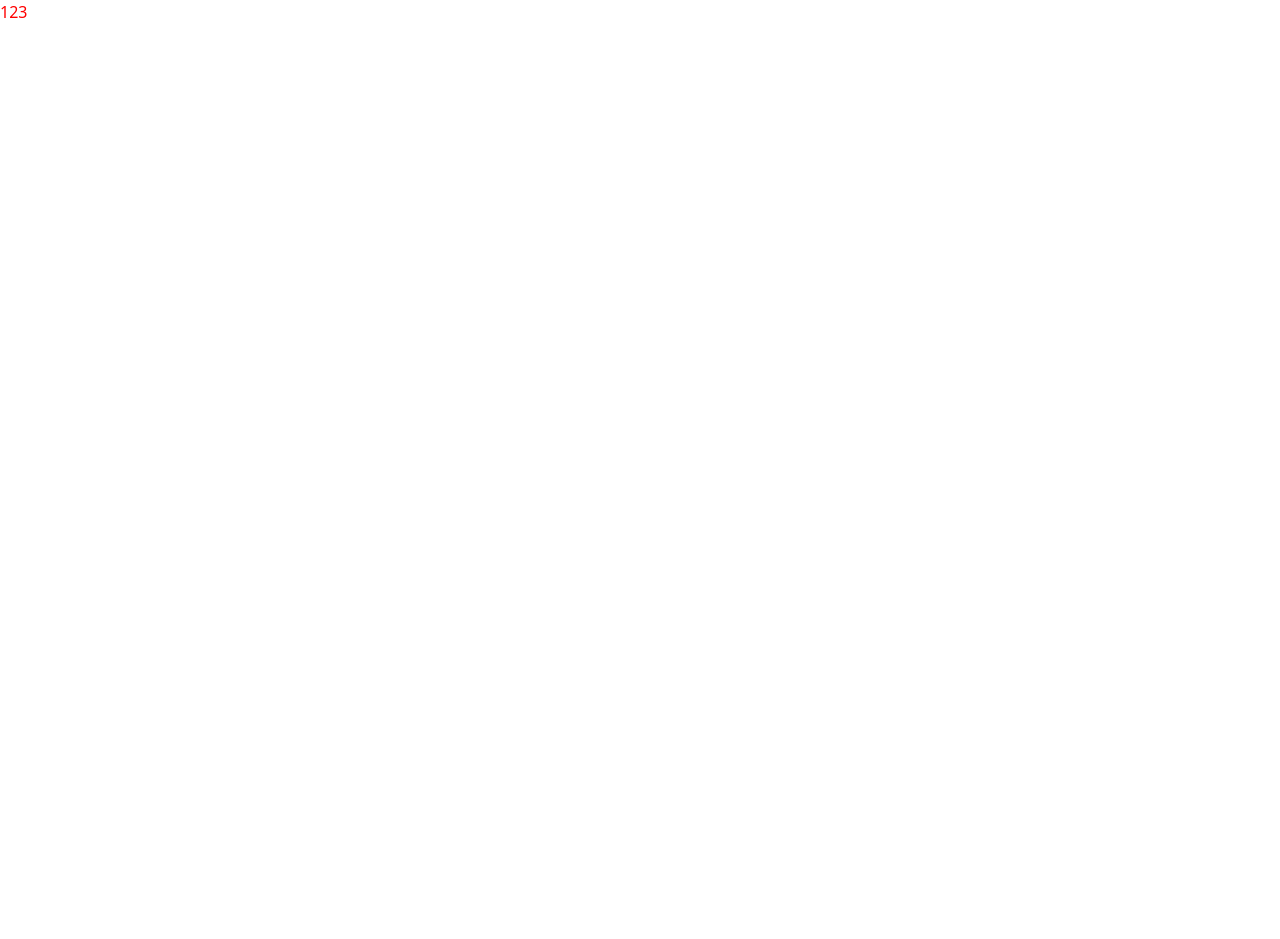
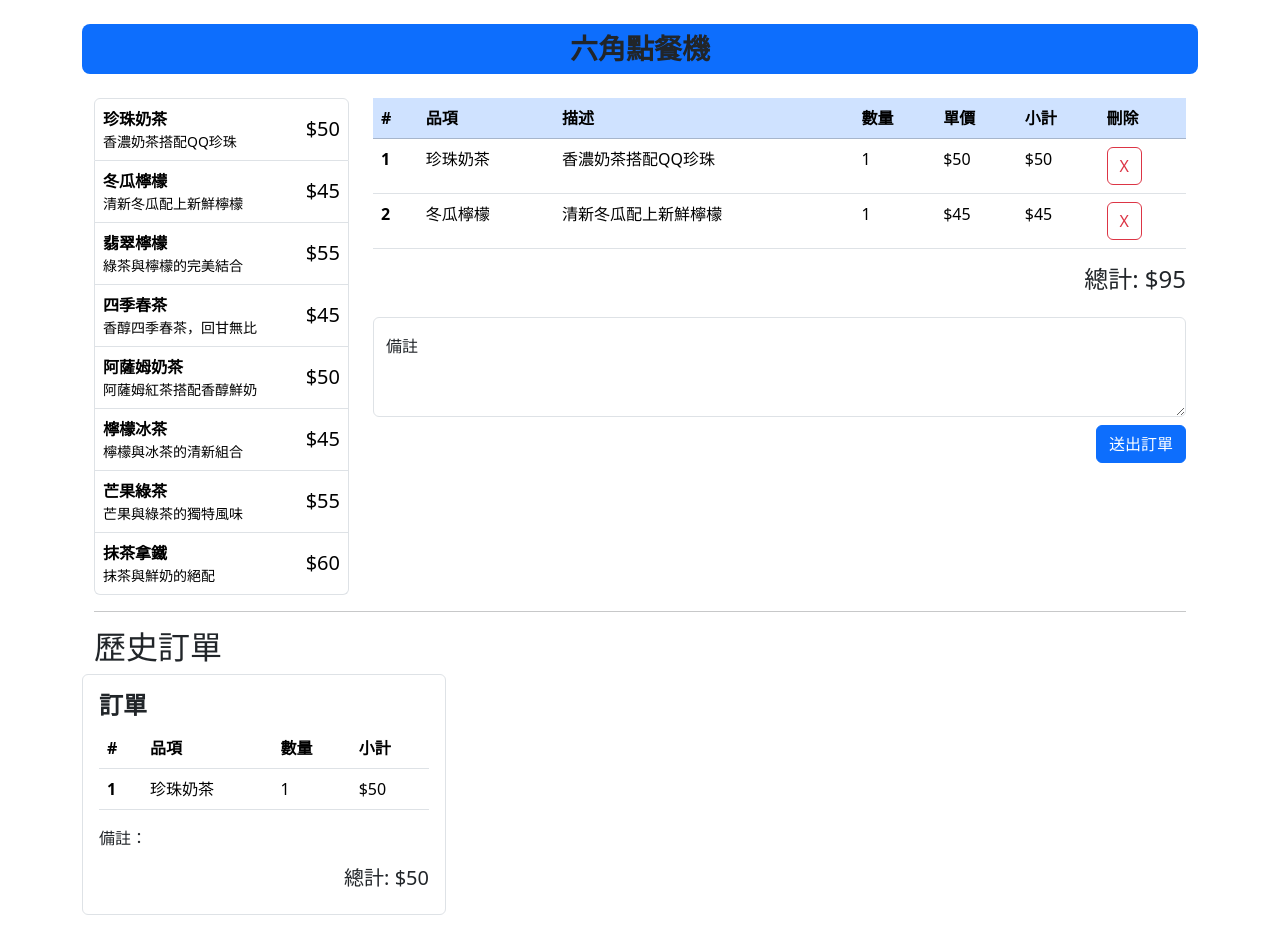
Before and after one commit to penspulse326/vue-camp-week-3, a Vue app: page / in a window 1280 px wide. Before the commit the page ends 800 px from the top, so only its background shows below. Built offline with nearby package versions, Linux system fonts and the light colour scheme; the HTML template or start-up script is replaced by a standard one.

Commit message:
feat: add layout

```diff
--- a/src/App.vue
+++ b/src/App.vue
@@ -1,15 +1,33 @@
-<script setup lang="ts"></script>
+<script setup lang="ts">
+import DrinkMenu from './components/DrinkMenu.vue';
+import CartList from './components/CartList.vue';
+import OrderList from './components/OrderList.vue';
+</script>
 
 <template>
-  <main>
-    <p>123</p>
+  <main class="container">
+    <header class="p-2 mt-4 rounded-3 bg-primary text-center">
+      <h1 class="m-0 fs-3 fw-bold">六角點餐機</h1>
+    </header>
+    <div class="container mt-4">
+      <div class="row">
+        <DrinkMenu />
+        <CartList />
+      </div>
+      <hr />
+      <div class="row">
+        <h2>歷史訂單</h2>
+        <OrderList />
+      </div>
+    </div>
   </main>
 </template>
 
 <style scoped lang="scss">
 main {
-  p {
-    color: red;
-  }
+  display: block;
+
+  margin: 0 auto;
+  height: 100dvh;
 }
 </style>
--- /dev/null
+++ b/src/components/CartList.vue
@@ -0,0 +1,65 @@
+<script setup lang="ts">
+import type { ICartItem } from '@/types';
+import { ref } from 'vue';
+
+const cartItems = ref<ICartItem[]>([
+  {
+    id: 1,
+    name: '珍珠奶茶',
+    description: '香濃奶茶搭配QQ珍珠',
+    price: 50,
+    quantity: 1
+  },
+  {
+    id: 2,
+    name: '冬瓜檸檬',
+    description: '清新冬瓜配上新鮮檸檬',
+    price: 45,
+    quantity: 1
+  }
+]);
+</script>
+
+<template>
+  <div class="col-md-9">
+    <table class="table">
+      <thead class="table-primary">
+        <tr>
+          <th scope="col">#</th>
+          <th scope="col">品項</th>
+          <th scope="col">描述</th>
+          <th scope="col">數量</th>
+          <th scope="col">單價</th>
+          <th scope="col">小計</th>
+          <th scope="col">刪除</th>
+        </tr>
+      </thead>
+      <tbody>
+        <tr v-for="(item, index) in cartItems" :key="item.id">
+          <th scope="row">{{ index + 1 }}</th>
+          <td>{{ item.name }}</td>
+          <td>{{ item.description }}</td>
+          <td>{{ item.quantity }}</td>
+          <td>${{ item.price }}</td>
+          <td>${{ item.price * item.quantity }}</td>
+          <td><button type="button" class="btn btn-outline-danger">X</button></td>
+        </tr>
+      </tbody>
+    </table>
+    <h4 class="text-end">
+      總計: ${{ cartItems.reduce((total, item) => total + item.price * item.quantity, 0) }}
+    </h4>
+    <div class="form-floating mt-4">
+      <textarea
+        class="form-control"
+        placeholder="Leave a comment here"
+        id="floatingTextarea2"
+        style="height: 100px"
+      ></textarea>
+      <label for="floatingTextarea2">備註</label>
+    </div>
+    <div class="text-end"><button type="button" class="btn btn-primary mt-2">送出訂單</button></div>
+  </div>
+</template>
+
+<style scoped lang="scss"></style>
--- /dev/null
+++ b/src/components/DrinkMenu.vue
@@ -0,0 +1,45 @@
+<script setup lang="ts">
+import type { IMenuItem } from '@/types';
+import { onMounted, ref } from 'vue';
+
+const menu = ref<IMenuItem[]>([]);
+
+onMounted(async () => {
+  const response = await fetch('/src/constants/menu.json');
+  const data = await response.json();
+  menu.value = data;
+});
+</script>
+
+<template>
+  <aside class="col-md-3">
+    <ul class="list-group">
+      <li v-for="item in menu" :key="item.id" class="menu-item list-group-item px-2">
+        <button
+          type="button"
+          class="btn-menu d-flex justify-content-between align-items-center p-0 w-100 border-0 bg-transparent"
+        >
+          <div class="text-start">
+            <span class="fw-bold">{{ item.name }}</span>
+            <p class="d-none d-lg-block m-0">{{ item.description }}</p>
+          </div>
+          <span class="fs-5 text-nowrap">${{ item.price }}</span>
+        </button>
+      </li>
+    </ul>
+  </aside>
+</template>
+
+<style scoped lang="scss">
+.menu-item {
+  transition: 0.3s;
+
+  &:hover {
+    background-color: rgba(0, 0, 0, 0.075);
+  }
+}
+
+p {
+  font-size: 14px;
+}
+</style>
--- /dev/null
+++ b/src/components/OrderList.vue
@@ -0,0 +1,35 @@
+<script setup lang="ts"></script>
+
+<template>
+  <ul class="row gap-3 mb-4">
+    <li class="col-md-4 p-3 border rounded">
+      <h4 class="fw-bold">訂單</h4>
+      <table class="table">
+        <thead>
+          <tr>
+            <th scope="col">#</th>
+            <th scope="col">品項</th>
+            <th scope="col">數量</th>
+            <th scope="col">小計</th>
+          </tr>
+        </thead>
+        <tbody>
+          <tr>
+            <th scope="row">1</th>
+            <td>珍珠奶茶</td>
+            <td>1</td>
+            <td>$50</td>
+          </tr>
+        </tbody>
+      </table>
+      <p>備註：</p>
+      <h5 class="text-end">總計: $50</h5>
+    </li>
+  </ul>
+</template>
+
+<style scoped lang="scss">
+ul {
+  list-style: none;
+}
+</style>
--- /dev/null
+++ b/src/constants/menu.json
@@ -0,0 +1,50 @@
+[
+  {
+    "id": 1,
+    "name": "珍珠奶茶",
+    "description": "香濃奶茶搭配QQ珍珠",
+    "price": 50
+  },
+  {
+    "id": 2,
+    "name": "冬瓜檸檬",
+    "description": "清新冬瓜配上新鮮檸檬",
+    "price": 45
+  },
+  {
+    "id": 3,
+    "name": "翡翠檸檬",
+    "description": "綠茶與檸檬的完美結合",
+    "price": 55
+  },
+  {
+    "id": 4,
+    "name": "四季春茶",
+    "description": "香醇四季春茶，回甘無比",
+    "price": 45
+  },
+  {
+    "id": 5,
+    "name": "阿薩姆奶茶",
+    "description": "阿薩姆紅茶搭配香醇鮮奶",
+    "price": 50
+  },
+  {
+    "id": 6,
+    "name": "檸檬冰茶",
+    "description": "檸檬與冰茶的清新組合",
+    "price": 45
+  },
+  {
+    "id": 7,
+    "name": "芒果綠茶",
+    "description": "芒果與綠茶的獨特風味",
+    "price": 55
+  },
+  {
+    "id": 8,
+    "name": "抹茶拿鐵",
+    "description": "抹茶與鮮奶的絕配",
+    "price": 60
+  }
+]
--- /dev/null
+++ b/src/types/index.ts
@@ -0,0 +1,10 @@
+export interface IMenuItem {
+  id: number;
+  name: string;
+  description: string;
+  price: number;
+}
+
+export interface ICartItem extends IMenuItem {
+  quantity: number;
+}
--- a/vite.config.ts
+++ b/vite.config.ts
@@ -5,7 +5,7 @@ import vue from '@vitejs/plugin-vue';
 
 // https://vitejs.dev/config/
 export default defineConfig({
-  base: '/vue-camp-week-3/',
+  base: process.env.NODE_ENV === 'production' ? '/vue-camp-week-3/' : '/',
   plugins: [vue()],
   resolve: {
     alias: {
```
